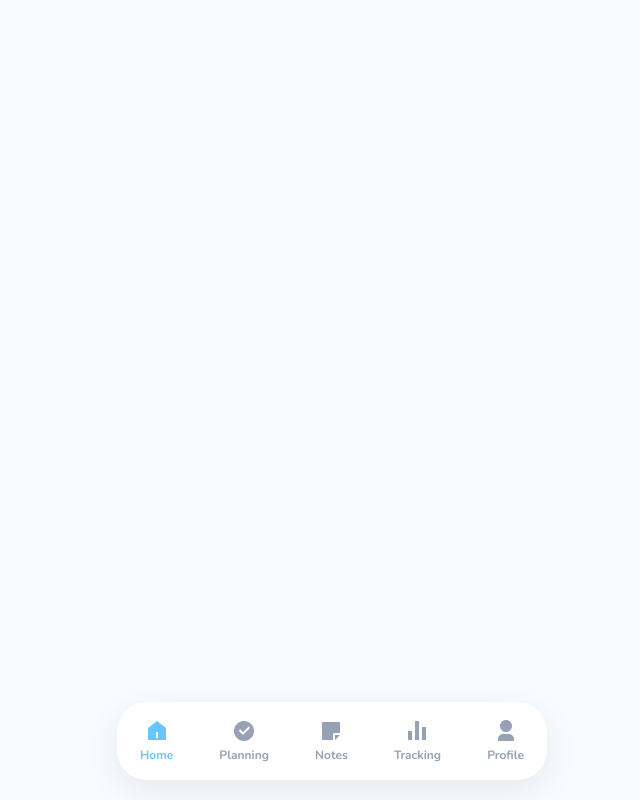
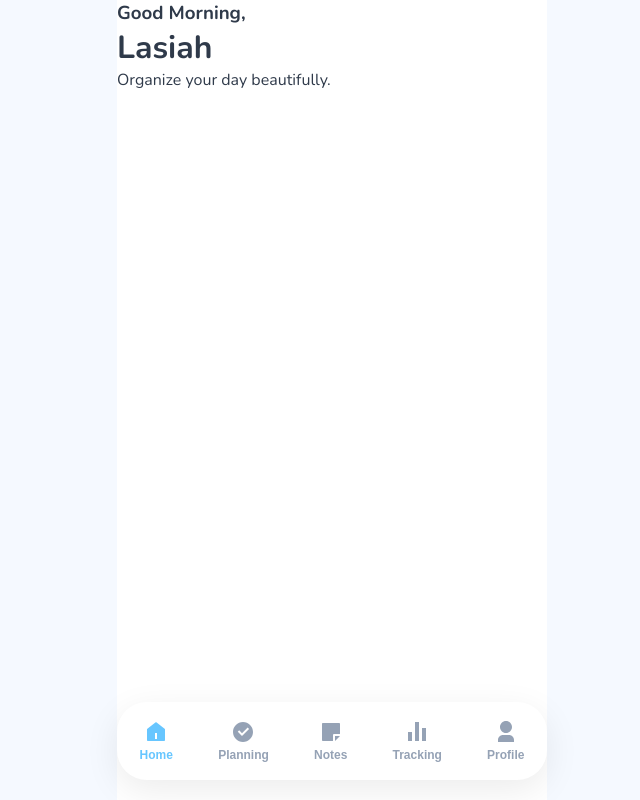
Before and after one commit to lasiah07/daily-planner, a React (Vite) app: page / in a window 1280 px wide. Shown: the whole page, without its empty margins (308-948 px from the left). Built offline with nearby package versions, Linux system fonts and the light colour scheme.

Commit message:
refactor: create home page structure

```diff
--- a/src/App.jsx
+++ b/src/App.jsx
@@ -1,11 +1,7 @@
-import BottomNavigation from "./components/BottomNavigation/BottomNavigation";
+import Home from "./pages/Home/Home";
 
 function App() {
-  return (
-    <>
-      <BottomNavigation />
-    </>
-  );
+  return <Home />;
 }
 
 export default App;
--- /dev/null
+++ b/src/components/Header/Header.css
@@ -0,0 +1,22 @@
+.header{
+    padding:40px 25px 20px;
+}
+
+.header h3{
+    color:#7B8A9A;
+    font-size:18px;
+    font-weight:600;
+}
+
+.header h1{
+    margin-top:5px;
+    font-size:34px;
+    color:#2F3A4A;
+    font-weight:800;
+}
+
+.header p{
+    margin-top:8px;
+    color:#8C99A8;
+    font-size:15px;
+}
--- /dev/null
+++ b/src/components/Header/Header.jsx
@@ -0,0 +1,13 @@
+function Header() {
+  const userName = "Lasiah";
+
+  return (
+    <header className="header">
+      <h3>Good Morning,</h3>
+      <h1>{userName}</h1>
+      <p>Organize your day beautifully.</p>
+    </header>
+  );
+}
+
+export default Header;
--- a/src/index.css
+++ b/src/index.css
@@ -1,21 +1,22 @@
-* {
-  margin: 0;
-  padding: 0;
-  box-sizing: border-box;
-  font-family: "Nunito", sans-serif;
+@import url('https://fonts.googleapis.com/css2?family=Nunito:wght@400;600;700;800&display=swap');
+
+*{
+  margin:0;
+  padding:0;
+  box-sizing:border-box;
 }
 
-body {
-  background: #F8FBFF;
-  color: #2F3A4A;
+body{
+  font-family:'Nunito',sans-serif;
+  background:#F5F9FF;
+  color:#2F3A4A;
 }
 
-button,
-input {
-  font-family: inherit;
+#root{
+  max-width:430px;
+  margin:auto;
+  min-height:100vh;
+  background:white;
+  position:relative;
+  overflow:hidden;
 }
-
-a {
-  text-decoration: none;
-  color: inherit;
-}
--- /dev/null
+++ b/src/pages/Home/Home.css
@@ -0,0 +1,3 @@
+.home {
+  padding-bottom: 120px;
+}
--- /dev/null
+++ b/src/pages/Home/Home.jsx
@@ -0,0 +1,15 @@
+import "./Home.css";
+
+import Header from "../../components/Header/Header";
+import BottomNavigation from "../../components/BottomNavigation/BottomNavigation";
+
+function Home() {
+  return (
+    <div className="home">
+      <Header />
+      <BottomNavigation />
+    </div>
+  );
+}
+
+export default Home;
--- /dev/null
+++ b/src/styles/variables.css
@@ -0,0 +1,18 @@
+:root{
+
+  --primary:#7CCBFF;
+  --primary-dark:#59B5F8;
+
+  --background:#F5F9FF;
+
+  --white:#FFFFFF;
+
+  --text:#263238;
+
+  --text-light:#7C8A99;
+
+  --radius:28px;
+
+  --shadow:0 12px 30px rgba(0,0,0,.08);
+
+}
```
